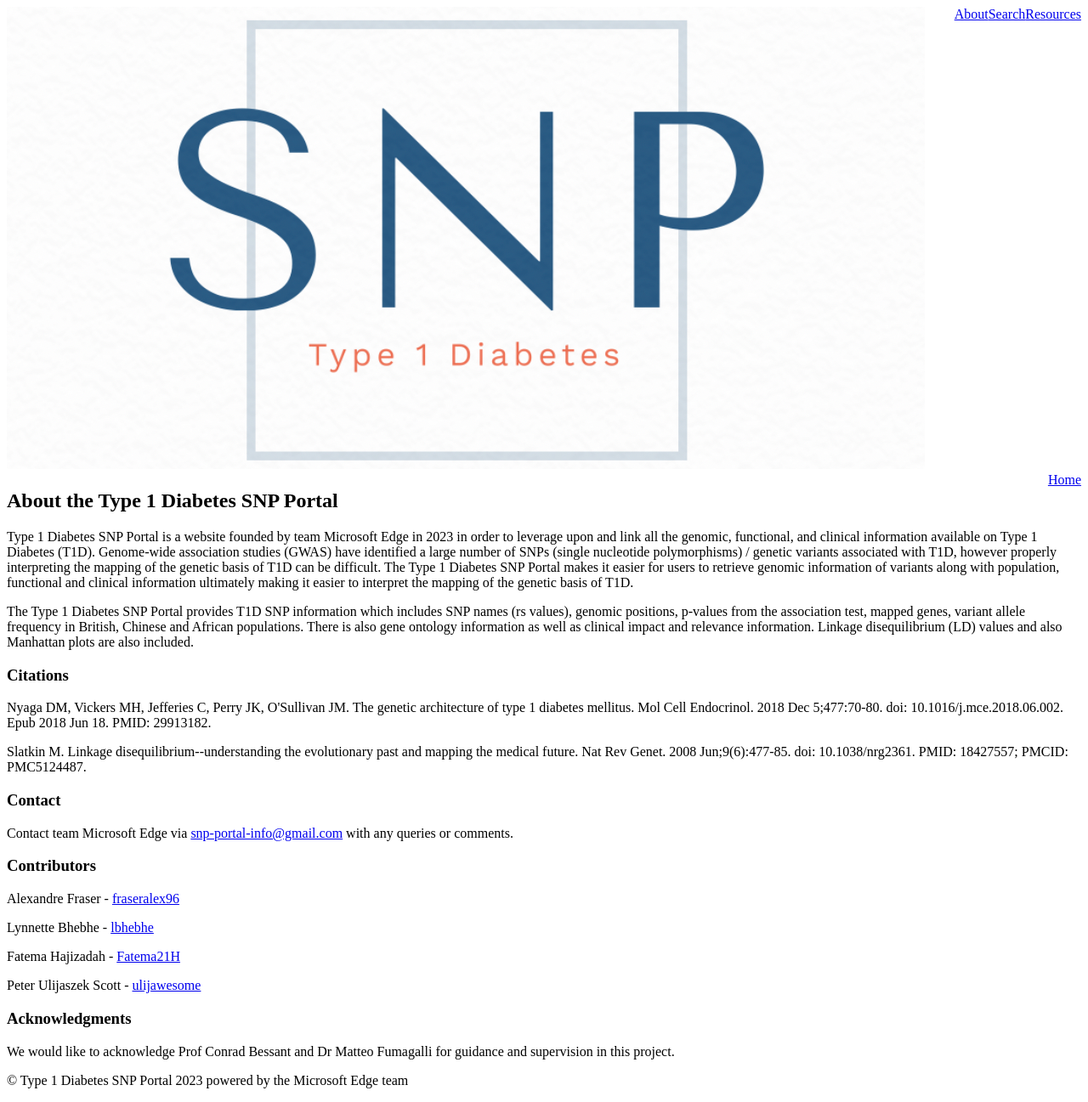
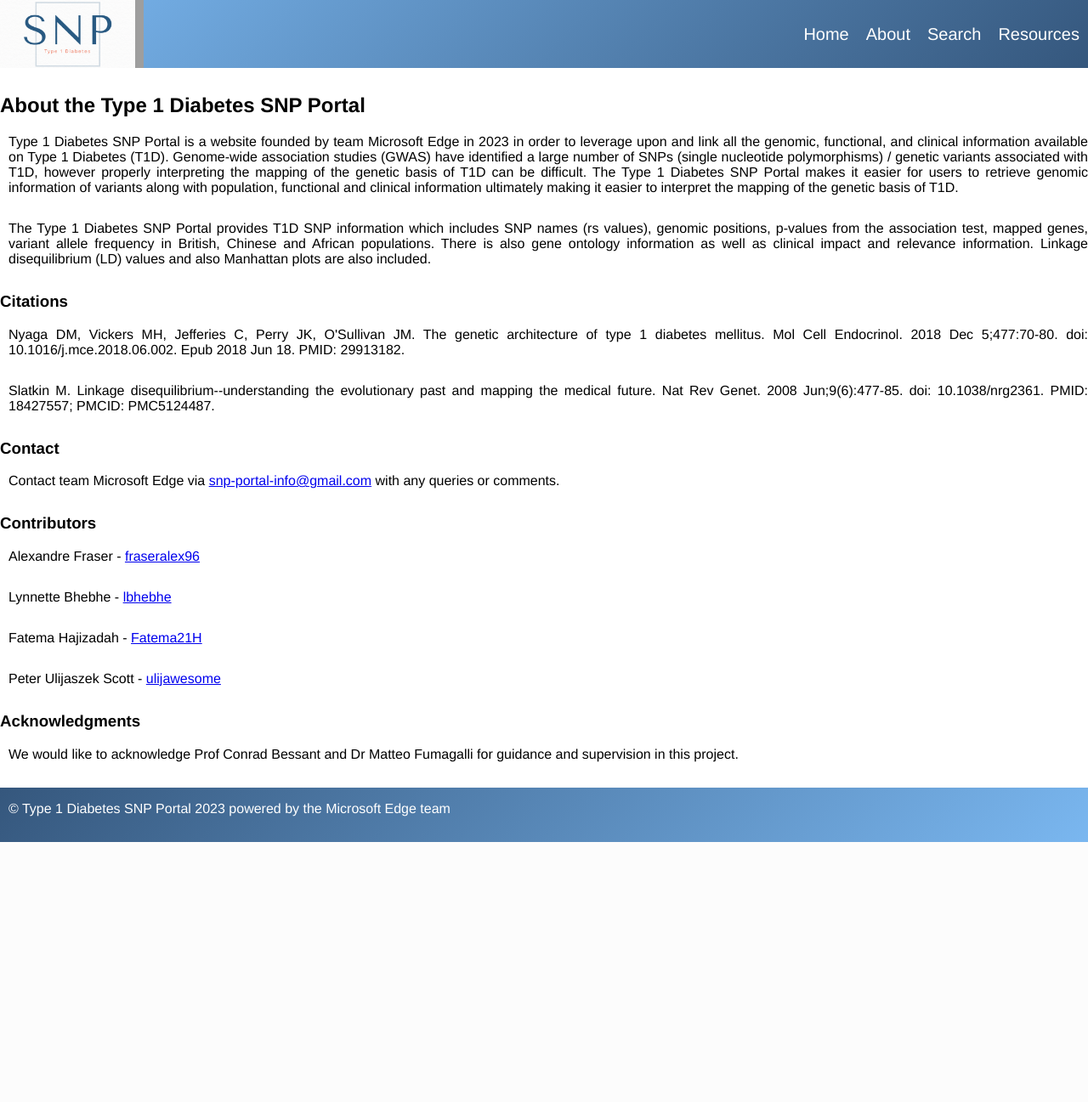
Before and after one commit to fraseralex96/T1-Diabetes-SNP-Portal, a Flask app: page /about in a window 1280 px wide. Shown: the whole page at 85% size. After the commit the page ends 991 px from the top, so only its background shows below. Run offline with Flask 3, Linux system fonts and the light colour scheme; parts of the project's set-up code (start-up, migrations or seed data) failed here and were passed over; grey boxes are pictures that could not be loaded.

Commit message:
Update about_page.html

```diff
--- a/final_website/templates/about_page.html
+++ b/final_website/templates/about_page.html
@@ -1,6 +1,11 @@
 {% extends "base.html" %}
 
 {% block content %}
+<head>
+    <title>About</title>
+    <link href="../static/css/style.css" rel="stylesheet">
+    <link rel="icon" type="image/jpeg" href="../static/images/logo.jpeg">
+  </head>
   		<!--Main text -->
     	<main>
     		<div class="about_text">
```
